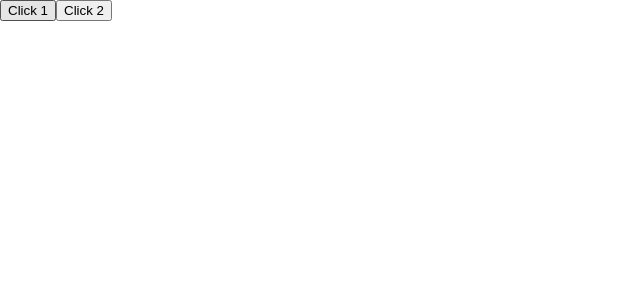
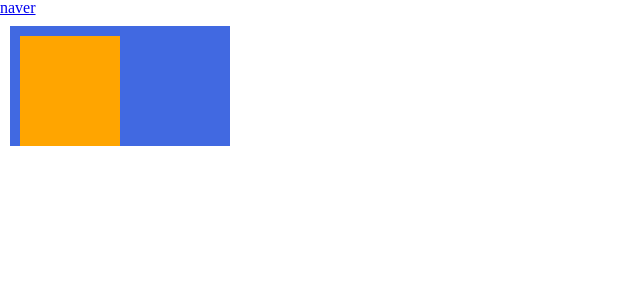
Before and after one commit to Amylo-jh/vue3-practice, a Vue app: page / in a window 1280 px wide. Shown: the top 300 px of the page, without its empty margins (0-640 px from the left). Built offline with nearby package versions, Linux system fonts and the light colour scheme.

Commit message:
Part 8 - Ch 2 - 11. 이벤트 핸들링 - 이벤트 수식어

```diff
--- a/src/App.vue
+++ b/src/App.vue
@@ -1,21 +1,48 @@
 <template>
-  <button @click="handler('hi'), handlerB()">
-    Click 1
-  </button>
-    <button @click="handler('what')">
-    Click 2
-  </button>
+  <a
+    href="https://naver.com"
+    target="_blank"
+    @click.prevent.once="handler">naver</a>
+
+  <div
+    class="parent"
+    @wheel.passive="handlerA">
+    <div
+      class="child" />
+  </div>
 </template>
 
 <script>
 export default {
   methods: {
-    handler(msg) {
-      console.log(msg)
+    handler() {
+
+      console.log('ABC!')
+    },
+    handlerA(event) {
+      console.log(event)
+      console.log(event.target)
+      console.log(event.currentTarget)
+      console.log('A')
     },
     handlerB() {
       console.log('B')
     }
   }
+}</script>
+
+<style scoped lang="scss">
+.parent {
+  width: 200px;
+  height: 100px;
+  background-color: royalblue;
+  margin: 10px;
+  padding: 10px;
+  overflow: auto;
+  .child {
+    width: 100px;
+    height: 2000px;
+    background-color: orange;
+  }
 }
-</script>
+</style>
```
